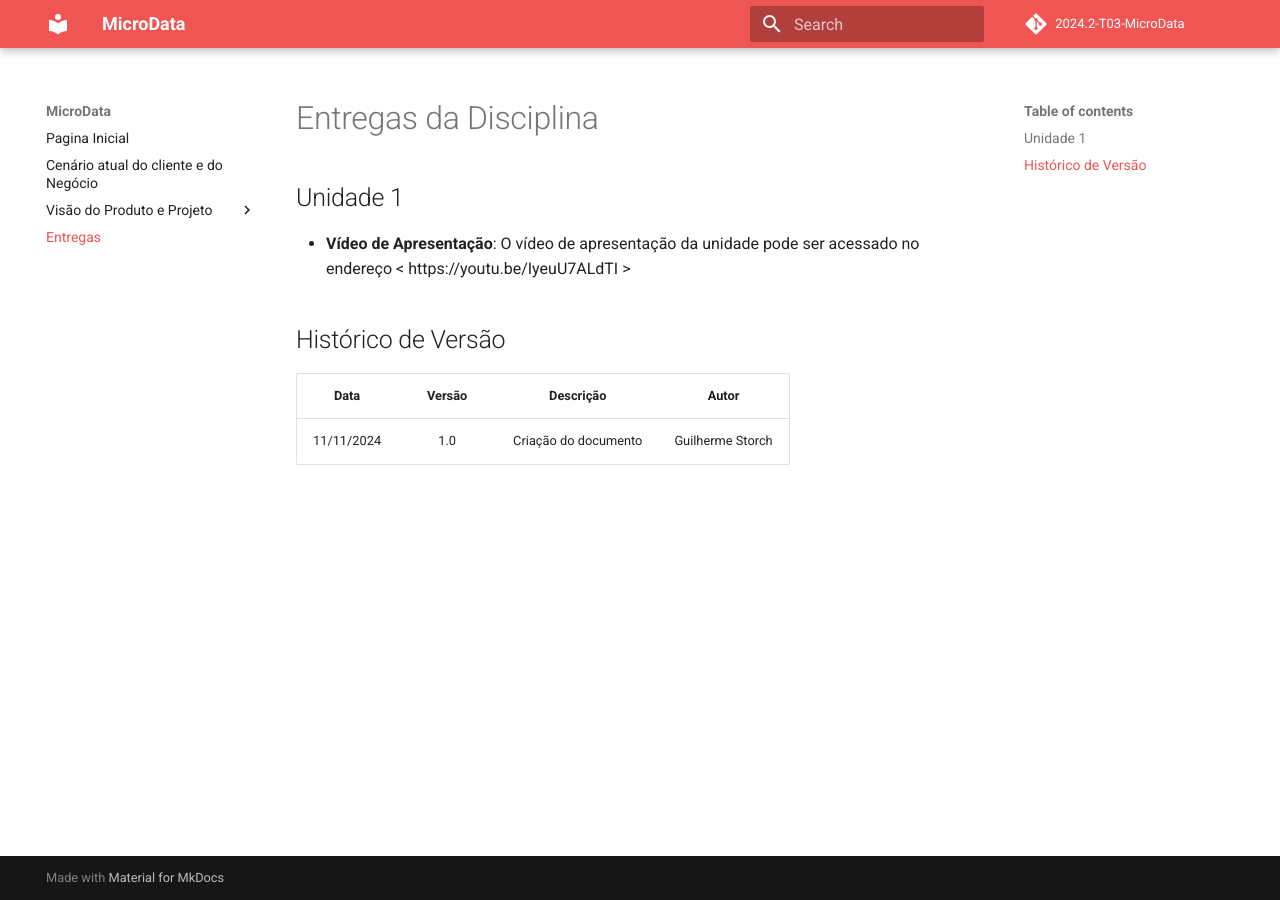
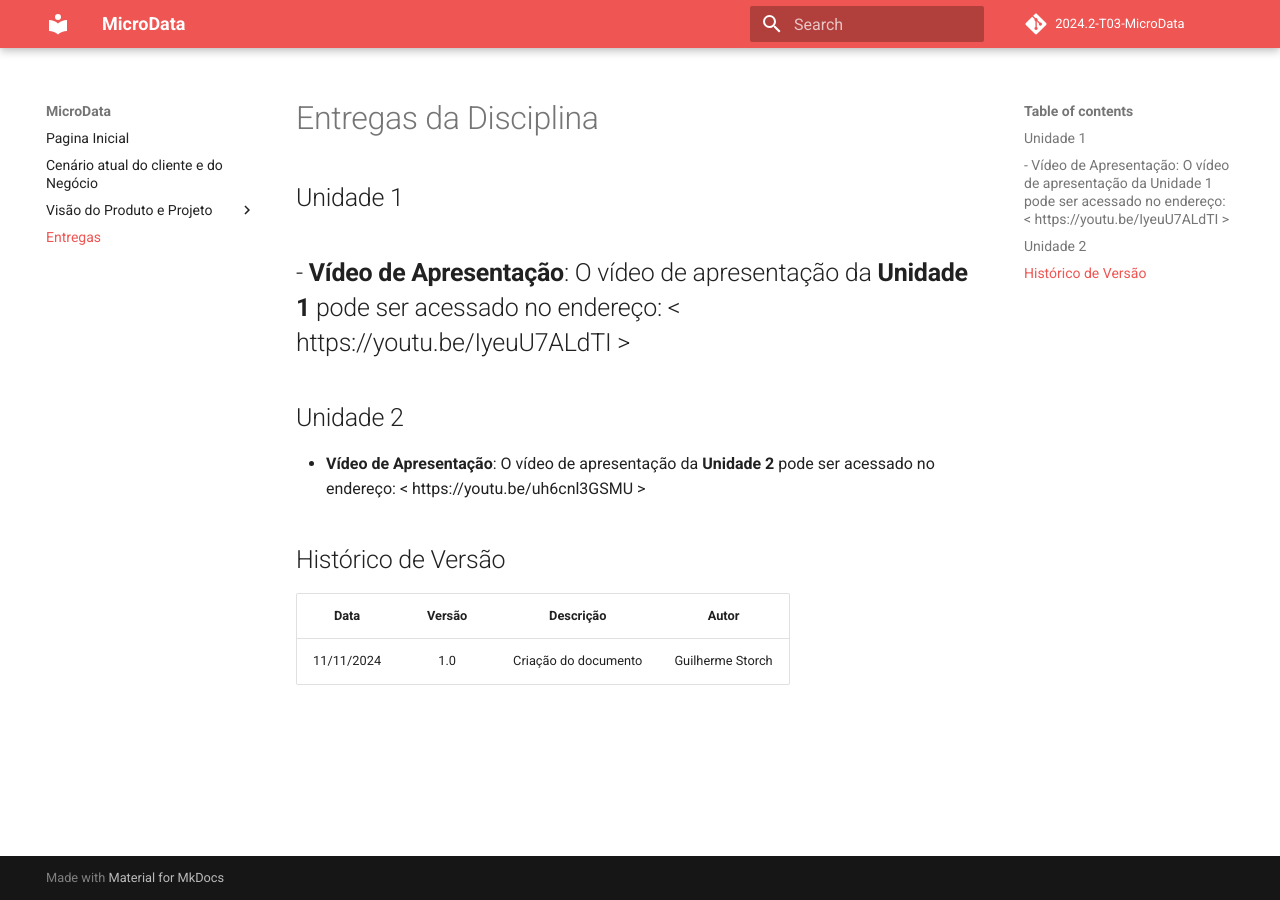
Before and after one commit to storch7/2024.2-T03-MicroData, an MkDocs documentation site: the page built from docs/entregas/entregas.md, in a window 1280 px wide. Built offline with MkDocs 1.6.1 and Material for MkDocs 9.7.7, drawn with Linux system fonts in a browser that asks for light colours; comment, search, counter and statistics services are not loaded.

Commit message:
vídeo de apresentaçaõ da unidade

```diff
--- a/docs/entregas/entregas.md
+++ b/docs/entregas/entregas.md
@@ -2,7 +2,11 @@
 
 ## Unidade 1
 
-- **Vídeo de Apresentação**: O vídeo de apresentação da unidade pode ser acessado no endereço < https://youtu.be/IyeuU7ALdTI >
+- **Vídeo de Apresentação**: O vídeo de apresentação da **Unidade 1** pode ser acessado no endereço: < https://youtu.be/IyeuU7ALdTI >
+---
+## Unidade 2
+
+- **Vídeo de Apresentação**: O vídeo de apresentação da **Unidade 2** pode ser acessado no endereço: < https://youtu.be/uh6cnl3GSMU >
 
 ##  Histórico de Versão
 
```
